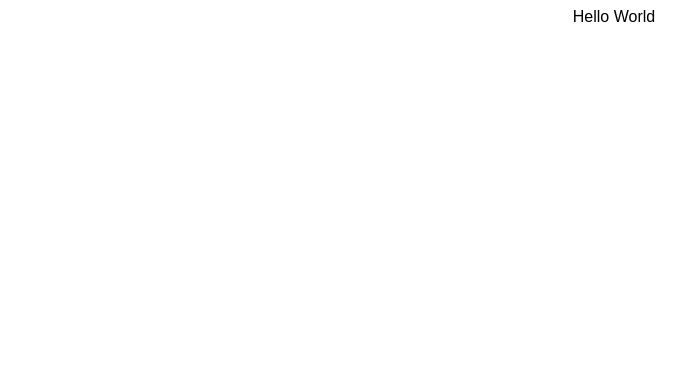
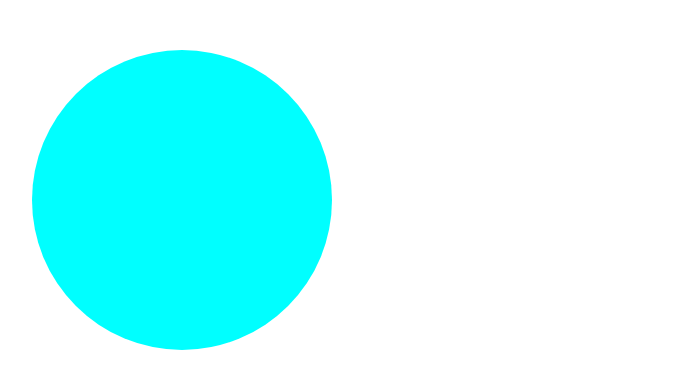
Before and after one commit to arif034/css-implementation, a React (Create React App) app: page / in a window 1280 px wide. Shown: the top 388 px of the page, without its empty margins (26-712 px from the left). Built offline with nearby package versions, Linux system fonts and the light colour scheme.

Commit message:
creating circle creating circle

```diff
--- a/src/App.js
+++ b/src/App.js
@@ -1,8 +1,13 @@
 import "./styles.css";
 import { Component } from "react";
+import Circle from "./component/Circle.js";
 class App extends Component {
   render() {
-    return <div className="App">Hello World</div>;
+    return (
+      <div id="id-1" className="App">
+        <Circle />
+      </div>
+    );
   }
 }
 export default App;
--- /dev/null
+++ b/src/component/Circle.js
@@ -0,0 +1,12 @@
+import { Component } from "react";
+
+class Circle extends Component {
+  render() {
+    return (
+      <div>
+        <div className="circle"></div>
+      </div>
+    );
+  }
+}
+export default Circle;
--- a/src/styles.css
+++ b/src/styles.css
@@ -1,27 +1,8 @@
 .App {
-  font-family: sans-serif;
-  text-align: center;
+  background-color: aqua;
+  height: 300px;
+  width: 300px;
+  border-radius: 150px;
+  margin: 200px;
+  transform: translate(-50%, -50%);
 }
-.circle {
-  background-color: #09f;
-  height: 400px;
-  width: 400px;
-  position: relative;
-  margin: 20px auto;
-  border-radius: 200px;
-}
-
-.text {
-  position: absolute;
-  left: 50%;
-  top: 50%;
-  transform: translate(-50%, -50%);
-  color: #fff;
-}
-
-.radius {
-  position: absolute;
-  background-color: #000;
-  height: 20px;
-  width: 400px;
-}
```
